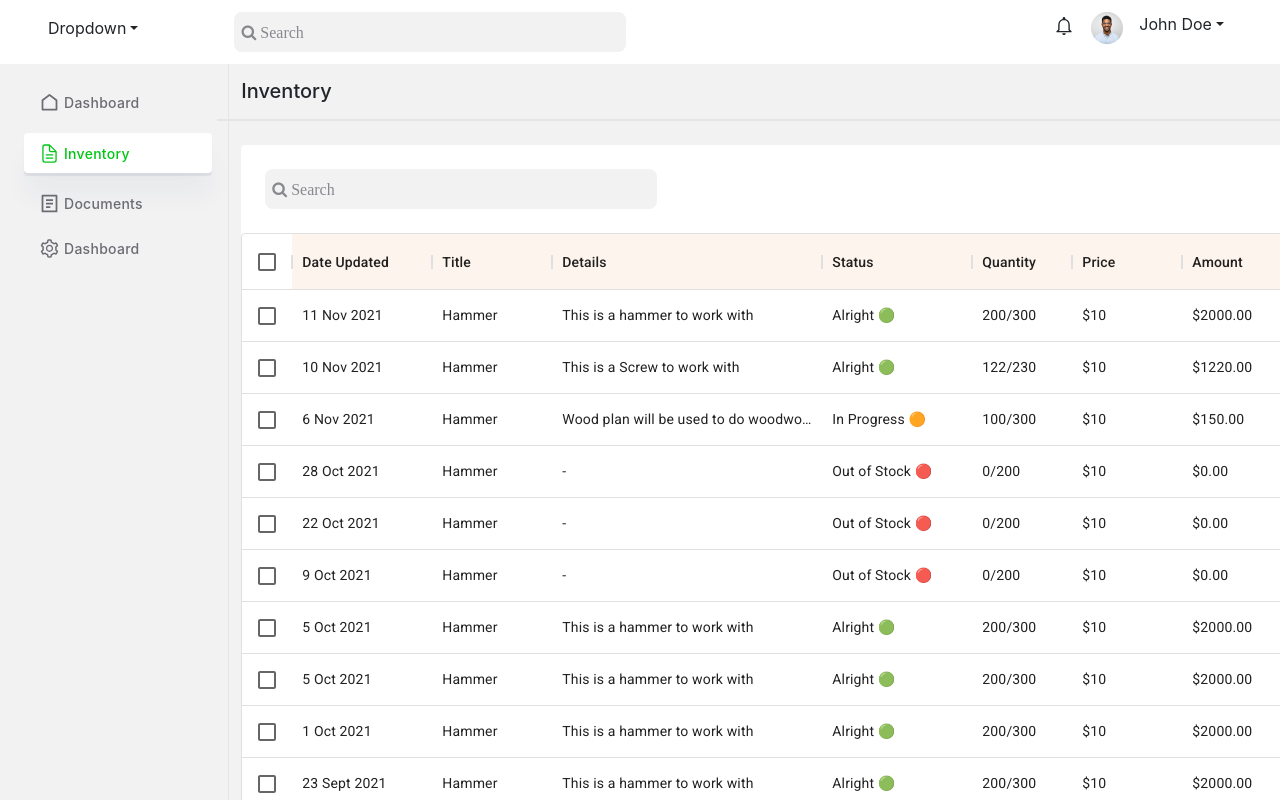
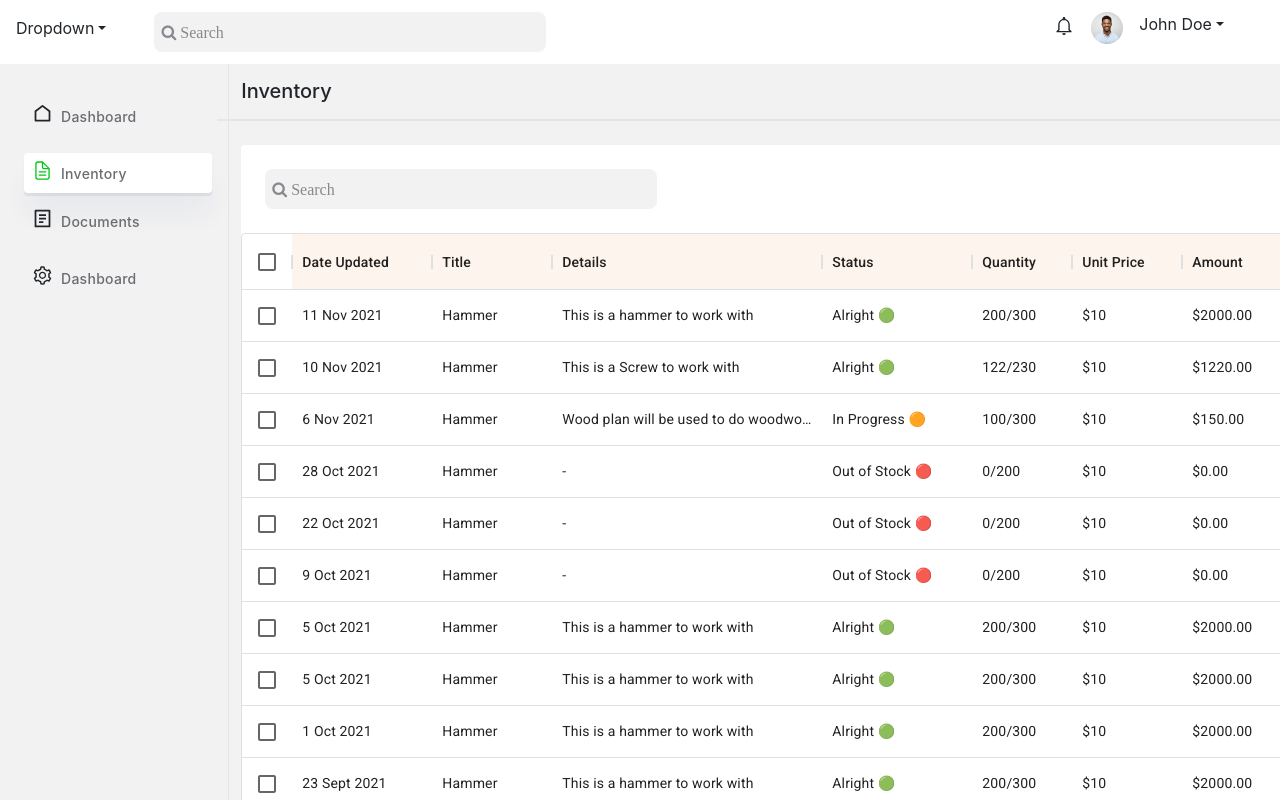
Before and after one commit to Protik111/Frontend_Task, a React (Create React App) app: page / in a window 1280 px wide. Shown: the top 800 px of the page. Built offline with nearby package versions, Linux system fonts and the light colour scheme.

Commit message:
medium size responsive added and table data fixed

```diff
--- a/src/components/Navbar.jsx
+++ b/src/components/Navbar.jsx
@@ -8,11 +8,11 @@ const Navbar = () => {
         <nav className={`${styles.container}`}>
             <div className={`${styles.name_search} dropdown`}>
                 <div className={styles.links}>
-                    <p className="dropdown-toggle ms-5 pt-2" data-toggle="dropdown" aria-haspopup="true" aria-expanded="false">
+                    <p className="dropdown-toggle ms-5 ms-md-3 pt-2" data-toggle="dropdown" aria-haspopup="true" aria-expanded="false">
                         Dropdown
                     </p>
                 </div>
-                <div className={`${styles.links} px-5 ms-5 pt-1`}>
+                <div className={`${styles.links} px-5 ms-5 ms-md-0 pt-1`}>
                     <input className={styles.search} placeholder="&#61442; Search" type="search" name="search" id="search" />
                 </div>
             </div>
--- a/src/components/SidebarItem.jsx
+++ b/src/components/SidebarItem.jsx
@@ -3,9 +3,14 @@ import styles from '../styles/SidebarItem.module.css';
 
 const SidebarItem = ({ title, icon, active }) => {
     return (
-        <>
-            <p className={`${styles.item} d-flex align-items-center py-1 ${active ? styles.active : ''}`}><span className="pe-1">{icon}</span>{title}</p>
-        </>
+        <div className={`${active ? styles.active : ''} d-flex ps-4 ps-sm-2 mt-sm-2`}>
+            <div className="d-flex justify-content-center">
+                <span className={`${styles.icon} pe-2 mt-1 `}>{icon}</span>
+            </div>
+            <div className={styles.title}>
+                <p className={`${styles.item} d-flex align-items-center py-1 mt-2`}>{title}</p>
+            </div>
+        </div>
     );
 };
 
--- a/src/components/Table.jsx
+++ b/src/components/Table.jsx
@@ -1,16 +1,8 @@
 import React from 'react';
 import styles from '../styles/Table.module.css';
 import { DataGrid } from '@mui/x-data-grid';
+import useMediaQuery from "@mui/material/useMediaQuery";
 
-const columns = [
-    { field: 'id', headerName: 'Date Updated', headerClassName: 'super-app-theme--header', width: 140 },
-    { field: 'title', headerName: 'Title', headerClassName: 'super-app-theme--header', width: 120 },
-    { field: 'details', headerName: 'Details', headerClassName: 'super-app-theme--header', width: 270 },
-    { field: 'status', headerName: 'Status', headerClassName: 'super-app-theme--header', width: 150 },
-    { field: 'quantity', headerName: 'Quantity', headerClassName: 'super-app-theme--header', width: 100 },
-    { field: 'price', headerName: 'Price', headerClassName: 'super-app-theme--header', width: 110 },
-    { field: 'amount', headerName: 'Amount', headerClassName: 'super-app-theme--header', width: 110 }
-];
 
 const rows = [
     { id: '11 Nov 2021', title: 'Hammer', details: 'This is a hammer to work with', status: 'Alright 🟢', quantity: '200/300', price: '$10', amount: '$2000.00' },
@@ -26,6 +18,18 @@ const rows = [
 ];
 
 const Table = () => {
+    const matches = useMediaQuery("(max-width:800px)");
+
+    const columns = [
+        { field: 'id', headerName: 'Date Updated', headerClassName: 'super-app-theme--header', width: 140 },
+        { field: 'title', headerName: 'Title', headerClassName: 'super-app-theme--header', width: 120 },
+        { field: 'details', headerName: 'Details', headerClassName: 'super-app-theme--header', width: 270, hide: matches },
+        { field: 'status', headerName: 'Status', headerClassName: 'super-app-theme--header', width: 150 },
+        { field: 'quantity', headerName: 'Quantity', headerClassName: 'super-app-theme--header quantity', width: 100 },
+        { field: 'price', headerName: 'Unit Price', headerClassName: 'super-app-theme--header', width: 110, hide: matches },
+        { field: 'amount', headerName: 'Amount', headerClassName: 'super-app-theme--header', width: 110 }
+    ];
+
     return (
         <div>
             <div>
@@ -43,7 +47,12 @@ const Table = () => {
                         sx={{
                             '& .super-app-theme--header': {
                                 backgroundColor: '#FDF4ED',
-                              }
+                            },
+                            // '.quantity': {
+                            //     '@media (max-width: 800px)': {
+                            //         display: 'none'
+                            //     }
+                            // }
                         }}
                         rows={rows}
                         columns={columns}
--- a/src/pages/Home.js
+++ b/src/pages/Home.js
@@ -9,10 +9,10 @@ const Home = () => {
         <div className={`${styles.home} container-fluid p-0`}>
             <Navbar></Navbar>
             <div className="row">
-                <div className="col-md-2">
+                <div className="col-md-2 col-sm-1">
                     <Sidebar></Sidebar>
                 </div>
-                <div className="col-md-10">
+                <div className="col-md-10 col-sm-11">
                     <Table></Table>
                 </div>
             </div>
--- a/src/styles/Navbar.module.css
+++ b/src/styles/Navbar.module.css
@@ -46,3 +46,9 @@
     width: 32px;
     height: 32px;
 }
+
+@media (max-width: 390px){
+    .search{
+        display: none;
+    }
+}
--- a/src/styles/SidebarItem.module.css
+++ b/src/styles/SidebarItem.module.css
@@ -6,7 +6,6 @@
     letter-spacing: 0.02em;
     text-align: left;
     color: #6B6C72;
-    padding-left: 15px;
 }
 .active{
     background-color: #FFFFFF;
@@ -16,3 +15,11 @@
     border-radius: 4px;
     box-shadow: 0px 3px 1px rgba(20, 40, 82, 0.08), 0px 24px 24px rgba(20, 40, 82, 0.04);
 }
+@media (max-width: 800px){
+    .title{
+        display: none;
+    }
+    .active{
+        width: 41px;
+    }
+}
--- a/src/styles/Table.module.css
+++ b/src/styles/Table.module.css
@@ -37,3 +37,10 @@
 .search:focus {
     outline: none;
 }
+
+@media (max-width) {
+    .tableContainer {
+        width: 646px;
+        height: 865px;
+    }
+}
```
